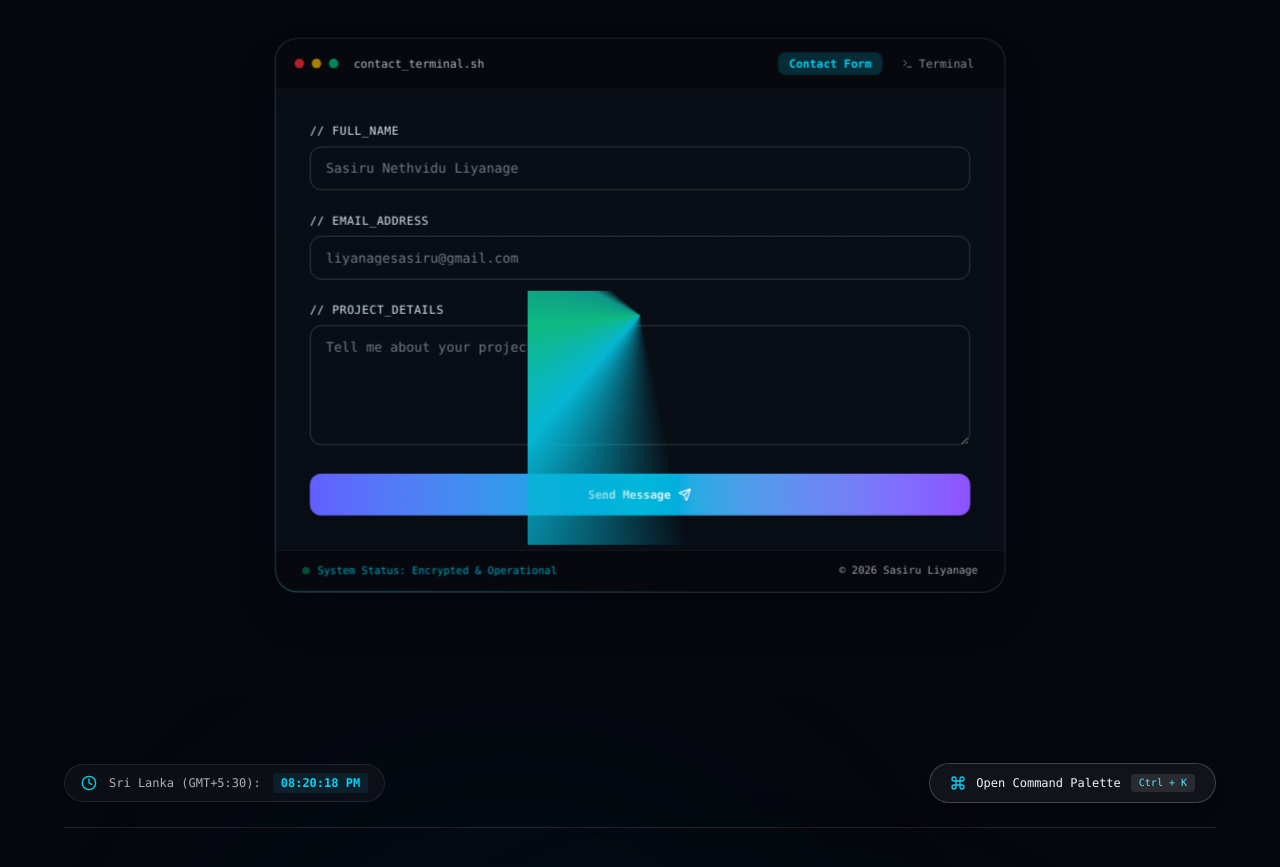
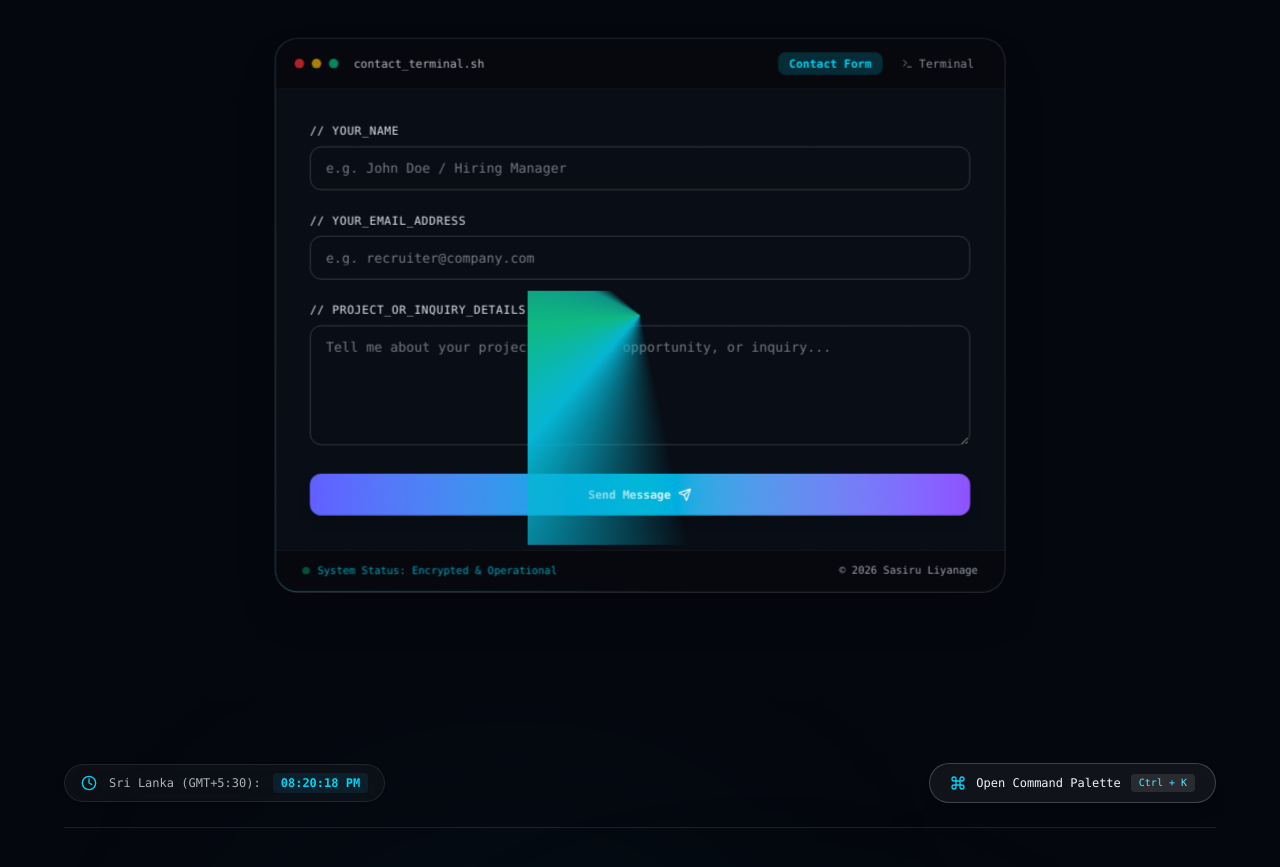
Before and after one commit to sasiruliyanage2004/portfolio-, a React (Vite) app: page / in a window 1280 px wide. Shown: the part 6260-7127 px from the top of the page. Built offline with nearby package versions, Linux system fonts and the light colour scheme.

Commit message:
fix_contact_form_placeholders_for_visitors

```diff
--- a/src/components/cyber/ContactCyber.jsx
+++ b/src/components/cyber/ContactCyber.jsx
@@ -211,7 +211,7 @@ export default function ContactCyber() {
             <form onSubmit={handleSubmit} className="space-y-6 p-7 sm:p-9">
               <div>
                 <label htmlFor="name" className="mb-2 block font-mono text-xs uppercase tracking-wider">
-                  // FULL_NAME
+                  // YOUR_NAME
                 </label>
                 <input
                   id="name"
@@ -219,14 +219,14 @@ export default function ContactCyber() {
                   required
                   value={form.name}
                   onChange={(e) => setForm({ ...form, name: e.target.value })}
-                  placeholder="Sasiru Nethvidu Liyanage"
+                  placeholder="e.g. John Doe / Hiring Manager"
                   className="w-full rounded-xl border border-white/20 px-4 py-3 font-mono text-sm transition-all focus:border-cyan-400 focus:outline-none [&:user-valid]:border-emerald-500/50 [&:user-invalid]:border-red-500/40"
                 />
               </div>
 
               <div>
                 <label htmlFor="email" className="mb-2 block font-mono text-xs uppercase tracking-wider">
-                  // EMAIL_ADDRESS
+                  // YOUR_EMAIL_ADDRESS
                 </label>
                 <input
                   id="email"
@@ -234,14 +234,14 @@ export default function ContactCyber() {
                   required
                   value={form.email}
                   onChange={(e) => setForm({ ...form, email: e.target.value })}
-                  placeholder="liyanagesasiru@gmail.com"
+                  placeholder="e.g. recruiter@company.com"
                   className="w-full rounded-xl border border-white/20 px-4 py-3 font-mono text-sm transition-all focus:border-cyan-400 focus:outline-none [&:user-valid]:border-emerald-500/50 [&:user-invalid]:border-red-500/40"
                 />
               </div>
 
               <div>
                 <label htmlFor="message" className="mb-2 block font-mono text-xs uppercase tracking-wider">
-                  // PROJECT_DETAILS
+                  // PROJECT_OR_INQUIRY_DETAILS
                 </label>
                 <textarea
                   id="message"
@@ -249,7 +249,7 @@ export default function ContactCyber() {
                   required
                   value={form.message}
                   onChange={(e) => setForm({ ...form, message: e.target.value })}
-                  placeholder="Tell me about your project idea..."
+                  placeholder="Tell me about your project idea, job opportunity, or inquiry..."
                   className="w-full rounded-xl border border-white/20 px-4 py-3 font-mono text-sm transition-all focus:border-cyan-400 focus:outline-none [&:user-valid]:border-emerald-500/50 [&:user-invalid]:border-red-500/40"
                 />
               </div>
```
